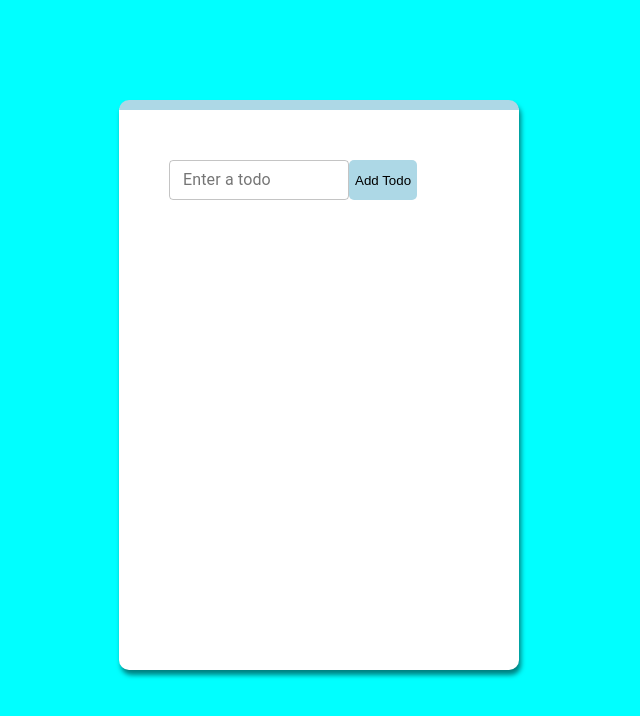
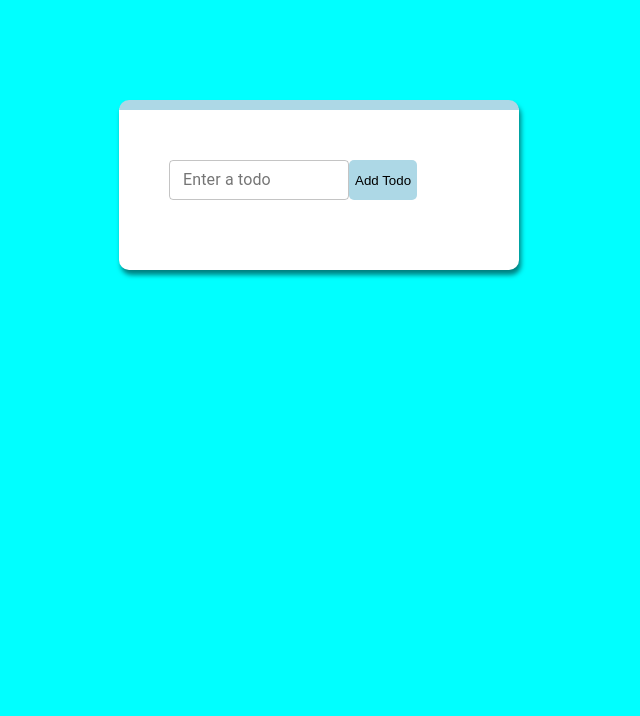
Before and after one commit to hebraheem/todo_task, a React (Create React App) app: page / in a window 1280 px wide. Shown: the top 716 px of the page, without its empty margins (321-961 px from the left). Built offline with nearby package versions, Linux system fonts and the light colour scheme.

Commit message:
finalize

```diff
--- a/src/component/List.jsx
+++ b/src/component/List.jsx
@@ -1,6 +1,6 @@
 import { Button } from "@material-ui/core";
-import React from 'react'
-import useStyles from './listStyle'
+import React from "react";
+import useStyles from "./listStyle";
 
 const List = ({ list, handleClear, handleClick }) => {
   const classes = useStyles();
@@ -15,13 +15,11 @@ const List = ({ list, handleClear, handleClick }) => {
           </div>
         );
       })}
-      {list.length > 0 && (
-        <Button variant="outlined" size="small" onClick={handleClear}>
-          Clear Todo
-        </Button>
-      )}
+      <Button variant="outlined" size="small" onClick={handleClear}>
+        Clear Todo
+      </Button>
     </div>
   );
 };
 
-export default List
+export default List;
--- a/src/component/Todo.jsx
+++ b/src/component/Todo.jsx
@@ -37,6 +37,7 @@ function Todo() {
   };
 
   return (
+    <>
       <div className={classes.wrapper}>
         {error.show && <Snack message={error.msg} severity={error.err} />}
         <form onSubmit={handleSubmit} className={classes.form}>
@@ -53,13 +54,16 @@ function Todo() {
           />
           <button className={classes.btn}>Add Todo</button>
         </form>
+      {list.length > 0 && (
         <List
           list={list}
           setList={setList}
           handleClear={handleClear}
           handleClick={handleClick}
         />
+      )}
       </div>
+    </>
   );
 }
 
--- a/src/component/todoStyle.js
+++ b/src/component/todoStyle.js
@@ -3,7 +3,7 @@ import { makeStyles } from "@material-ui/core";
 const useStyles = makeStyles(() => ({
   wrapper: {
     maxWidth: "400px",
-    minHeight: "70vh",
+    minHeight: "20vh",
     borderTop: "10px lightBlue solid",
     margin: "100px auto",
     background: "white",
```
Lines whose indentation alone changed are shown as unchanged.
